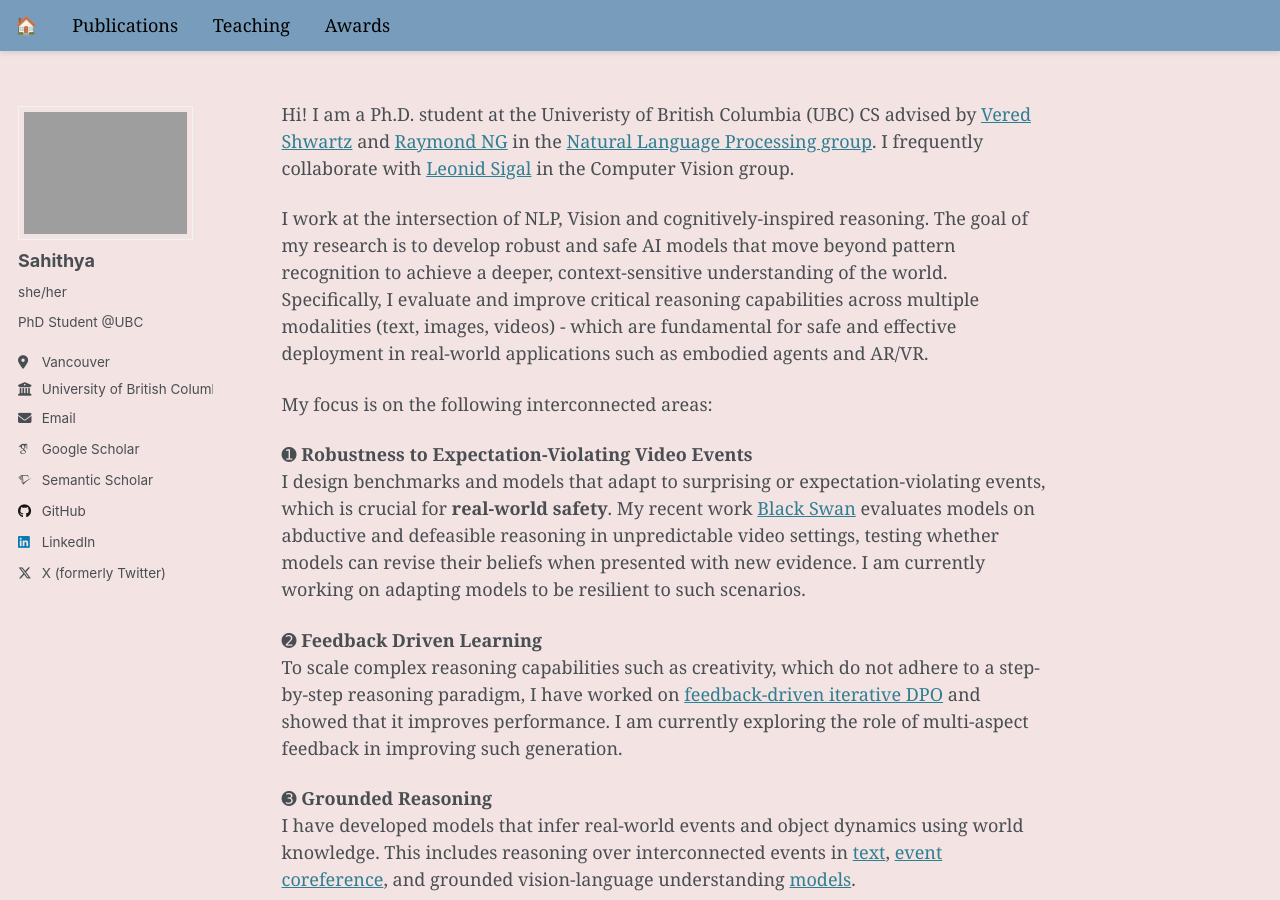
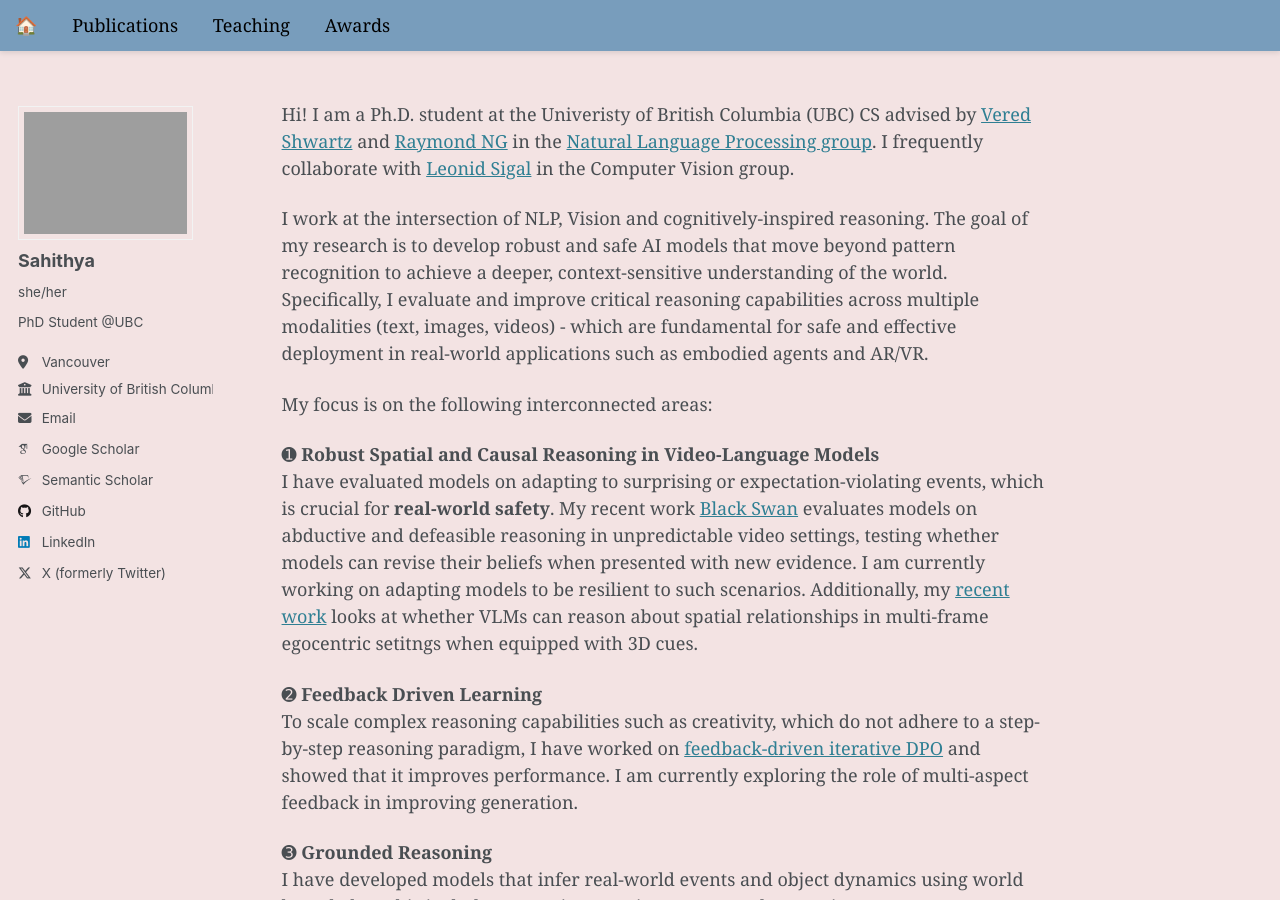
Before and after one commit to sahithyaravi/sahithyaravi.github.io, a Jekyll site: the page built from _pages/about.md, in a window 1280 px wide and 900 px high. Built offline with Jekyll 4.4.1, drawn with Linux system fonts in a browser that asks for light colours; some web fonts are replaced.

Commit message:
about update

```diff
--- a/_pages/about.md
+++ b/_pages/about.md
@@ -12,12 +12,12 @@ I work at the intersection of NLP, Vision and cognitively-inspired reasoning. Th
 
 My focus is on the following interconnected areas:
 
-➊ **Robustness to Expectation-Violating Video Events**
-I design benchmarks and models that adapt to surprising or expectation-violating events, which is crucial for **real-world safety**.
-My recent work [Black Swan](https://blackswan.cs.ubc.ca/) evaluates models on abductive and defeasible reasoning in unpredictable video settings, testing whether models can revise their beliefs when presented with new evidence. I am currently working on adapting models to be resilient to such scenarios.
+➊ **Robust Spatial and Causal Reasoning in Video-Language Models**
+I have evaluated models on adapting to surprising or expectation-violating events, which is crucial for **real-world safety**. My recent work [Black Swan](https://blackswan.cs.ubc.ca/) evaluates models on abductive and defeasible reasoning in unpredictable video settings, testing whether models can revise their beliefs when presented with new evidence. I am currently working on adapting models to be resilient to such scenarios.
+Additionally, my [recent work](https://arxiv.org/pdf/2505.24257) looks at whether VLMs can reason about spatial relationships in multi-frame egocentric setitngs when equipped with 3D cues.
 
 ➋ **Feedback Driven Learning**
-To scale complex reasoning capabilities such as creativity, which do not adhere to a step-by-step reasoning paradigm, I have worked on [feedback-driven iterative DPO](https://aclanthology.org/2024.acl-long.706.pdf) and showed that it improves performance. I am currently exploring the role of multi-aspect feedback in improving such generation.
+To scale complex reasoning capabilities such as creativity, which do not adhere to a step-by-step reasoning paradigm, I have worked on [feedback-driven iterative DPO](https://aclanthology.org/2024.acl-long.706.pdf) and showed that it improves performance. I am currently exploring the role of multi-aspect feedback in improving generation.
 
 ➌ **Grounded Reasoning**
 I have developed models that infer real-world events and object dynamics using world knowledge. This includes reasoning over interconnected events in [text](https://aclanthology.org/2023.findings-emnlp.861.pdf), [event coreference](https://aclanthology.org/2023.eacl-main.125), and grounded vision-language understanding [models](https://openaccess.thecvf.com/content/WACV2023/papers/Ravi_VLC-BERT_Visual_Question_Answering_With_Contextualized_Commonsense_Knowledge_WACV_2023_paper.pdf).
```
